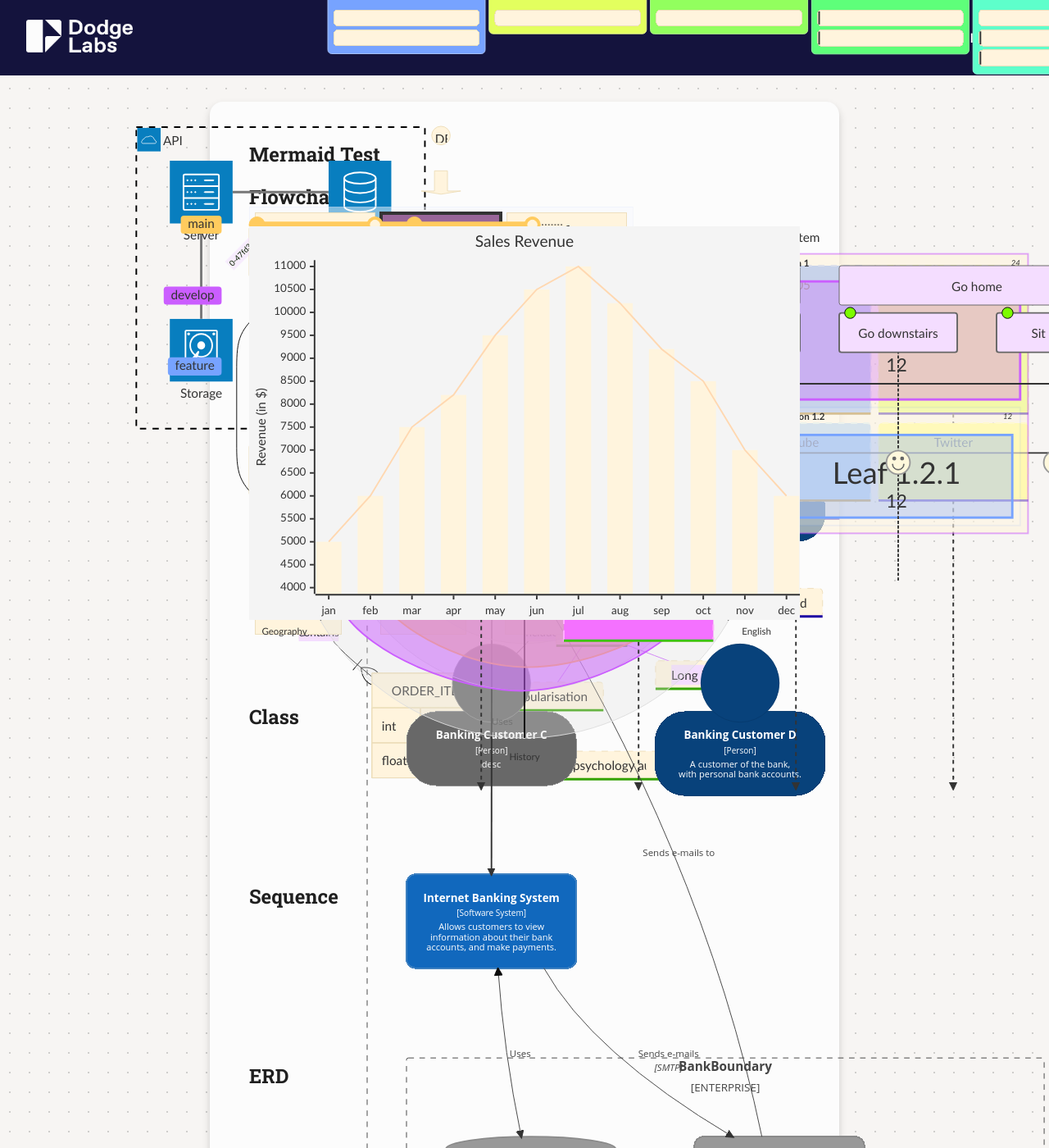
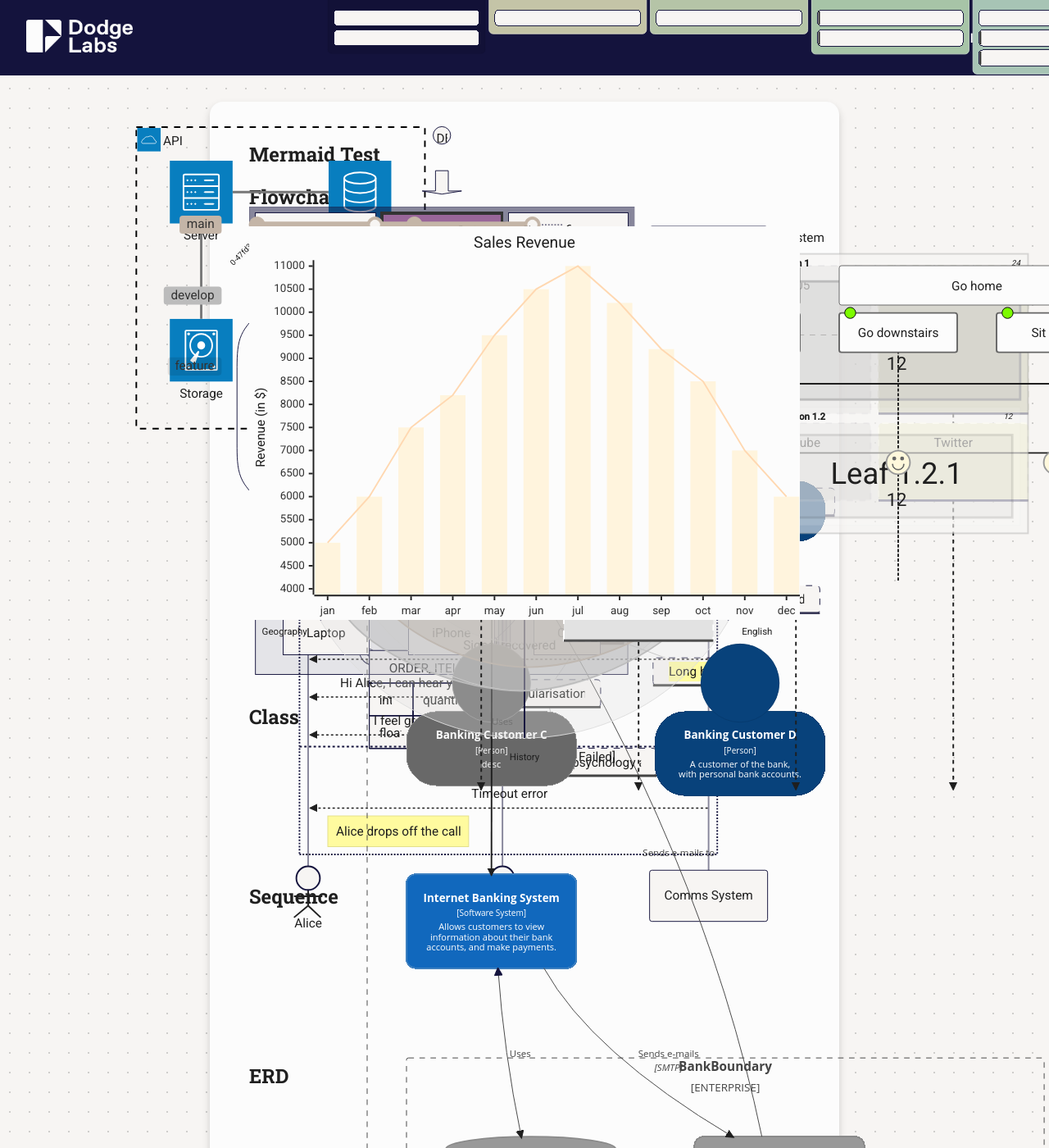
Before and after one commit to DodgeLabs/website, a Jekyll site: the page built from mermaid-test.md, in a window 1280 px wide and 1400 px high. Shown: the whole window at 82% size. Built offline with Jekyll 4.4.1, drawn with Linux system fonts in a browser that asks for light colours; part of the change alters nothing that is shown.

Commit message:
decent looking thus far for flowcharts and sequences

````diff
--- a/_includes/mermaid.html
+++ b/_includes/mermaid.html
@@ -5,6 +5,38 @@
     startOnLoad: false,
     theme: 'base',
     themeVariables: {
+      darkMode: false,
+      background: "#fcfcfc",
+      fontFamily: "\"Roboto\", sans-serif",
+
+      lineColor: "#14133d",
+      textColor: "#1f1f1f",
+      noteBkgColor: "#fffb9f",
+      noteTextColor: "#1f1f1f",
+
+      primaryColor: "#f7f5f3",
+      primaryTextColor: "#1f1f1f",
+      primaryBorderColor: "#14133d",
+
+      secondaryColor: "#fcfcfc",
+      secondaryBorderColor: "#ee4e47",
+      secondaryTextColor: "#1f1f1f",
+
+      tertiaryColor: "#14133d1a",
+      tertiaryBorderColor: "#14133d",
+      tertiaryTextColor: "#1f1f1f",
+
+      // Flowchart Variables
+      clusterBkg: "#14133d1a",
+      clusterBorder: "#14133d",
+      edgeLabelBackground: "#fffb9f",
+
+      // Sequence Diagram Variables
+      actorLineColor: "#14133d80",
+      activationBkgColor: "#14133d33",
+      activationBorderColor: "#14133d",
+      labelBoxBkgColor: "#f7f5f3",
+      labelBoxBorderColor: "#14133d",
     }
   });
 
--- a/mermaid-test.md
+++ b/mermaid-test.md
@@ -17,10 +17,16 @@ features:
 ```mermaid
 flowchart TD
     A[Christmas] -->|Get money| B(Go shopping)
-    B --> C{Let me think}
-    C -->|One| D[Laptop]
-    C -->|Two| E[iPhone]
-    C -->|Three| F[fa:fa-car Car]
+
+    B --> C
+
+    subgraph Options [Gift Options]
+        %% Secondary Colors: The decision node (C) will use secondaryBorderColor (Red)
+        C{Let me think}
+        C -->|One| D[Laptop]
+        C -->|Two| E[iPhone]
+        C -->|Three| F[fa:fa-car Car]
+    end
 ```
 
 ## Class
@@ -53,10 +59,39 @@ classDiagram
 
 ```mermaid
 sequenceDiagram
+    %% Explicitly declaring participants lets us use the 'actor' shape
+    actor Alice
+    actor John
+    participant Sys as Comms System
+
+    %% Standard synchronous message with activation
+    Alice->>+Sys: Initiate connection
+    Sys-->>-Alice: Connection established
+
+    %% The original messages
     Alice->>+John: Hello John, how are you?
+
+    %% Spanning Note - This should use your yellow sticky-note variables
+    Note over Alice,John: Alice is experiencing network lag...
+
     Alice->>+John: John, can you hear me?
-    John-->>-Alice: Hi Alice, I can hear you!
-    John-->>-Alice: I feel great!
+
+    %% A loop block to test how containers look
+    loop Packet Delivery
+        John-->>Sys: Sending acknowledgement
+        Sys--xAlice: Packet dropped
+    end
+
+    %% An alt/else logic block
+    alt Connection Restored
+        Sys-->>Alice: Signal recovered
+        John-->>-Alice: Hi Alice, I can hear you!
+        John-->>-Alice: I feel great!
+    else Connection Failed
+        Sys-->>Alice: Timeout error
+        %% Single-participant note
+        Note right of Alice: Alice drops off the call
+    end
 ```
 
 ## ERD
````
